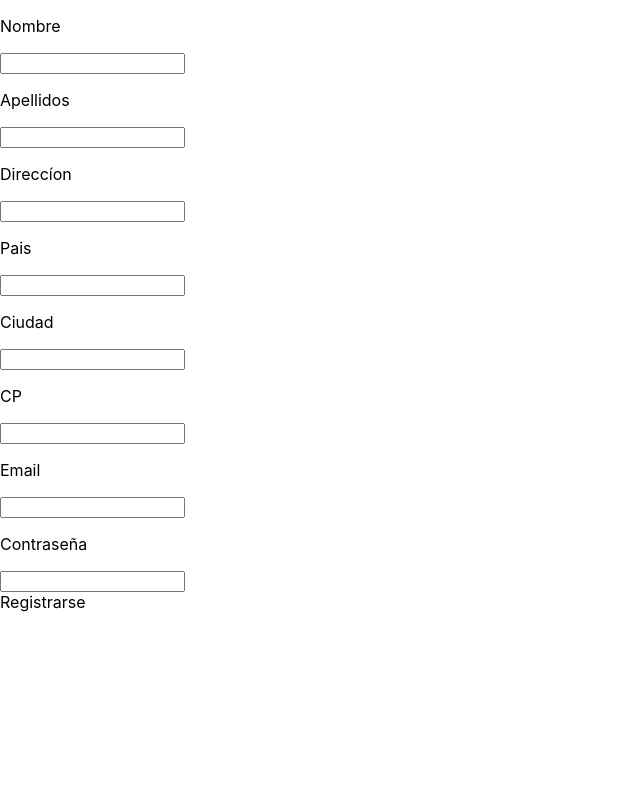
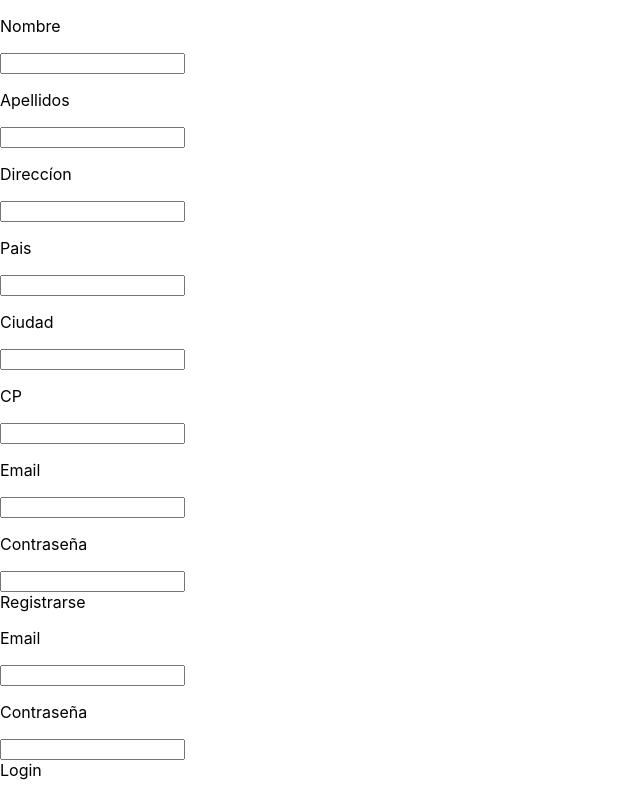
Before and after one commit to Jesicamm/Front-End-Final-project-E-commerce, a React (Create React App) app in the folder finalproject/: page /sesion in a window 1280 px wide. Shown: the whole page, without its empty margins (0-640 px from the left). Built offline with nearby package versions, Linux system fonts and the light colour scheme.

Commit message:
added functional login

```diff
--- a/finalproject/src/views/Sesion/Sesion.jsx
+++ b/finalproject/src/views/Sesion/Sesion.jsx
@@ -6,6 +6,47 @@ import checkError from '../../My-tools/My-tools';
 
 
 const Sesion = (props) => {
+
+
+
+
+        const [credentials, setCredentials] = useState({ email: '', password: '' });
+
+
+        const handler = (e) => {
+            setCredentials({ ...credentials, [e.target.name]: e.target.value });
+        };
+
+
+        const sendDataLogin = async () => {
+
+            setMessage('');
+
+            let notValidated = checkError(credentials)
+            setMessage(notValidated);
+
+            if (notValidated) {
+                return;
+            };
+
+            let credentialsData = {
+                email: credentials.email,
+                password: credentials.password
+            };
+
+            let response = await axios.post('http://localhost:3002/users/login', credentialsData);
+
+
+            if (response.status === 200) {
+                setTimeout(() => {
+                    history.push('/home')
+                }, 1000);
+            } else {
+                setMessage('Sus credenciales son erroneos, comprueba su email o contraseña');
+                window.confirm('Sus credenciales son erroneos, comprueba su email o contraseña');
+            }
+        }
+
 
     let history = useHistory();
     const [user, setUser] = useState({
@@ -28,8 +69,8 @@ const Sesion = (props) => {
         setUser({ ...user, [e.target.name]: e.target.value });
     };
 
-    // Envio de datos del registro
-    const sendData = async () => {
+
+    const sendDataRegister = async () => {
 
         // Check for erros---------------------//
         setMessage('');
@@ -69,6 +110,7 @@ const Sesion = (props) => {
 
     return (
         <div id='content'>
+            <div className='resgister'>
                 <div className="form-content-inputs form-content-inputs-register">
                 <p className='form-label form-label-register form-label-name' onChange={handleState}>Nombre</p>
                 <input name='name' className="form-input form-input-register form-input-name" onChange={handleState}></input>
@@ -100,8 +142,21 @@ const Sesion = (props) => {
                     <p className='form-label-error'></p>
                 </div>
                 <input type='password' name='password' className="form-input form-input-register form-input-password" onChange={handleState}></input>
-                            <div onClick={() => { sendData() }} className="form-button form-button-register">
+                <div onClick={() => { sendDataRegister() }} className="form-button form-button-register">
                     Registrarse
+                </div>
+            </div>
+            </div>
+            <div className='login'>
+            <p className='form-label form-label-register '>Email</p>
+                <input name='email' className="form-input form-input-register form-input-email" onChange={handler}></input>
+                <div className="form-password form-password-register">
+                    <p className='form-label form-label-register form-label-password' >Contraseña</p>
+                    <p className='form-label-error'></p>
+                </div>
+                <input type='password' name='password' className="form-input form-input-register form-input-password" onChange={handler}></input>
+            <div onClick={() => { sendDataLogin() }} className="form-button form-button-register">
+                    Login
                 </div>
             </div>
         </div>
```
Lines whose indentation alone changed are shown as unchanged.
